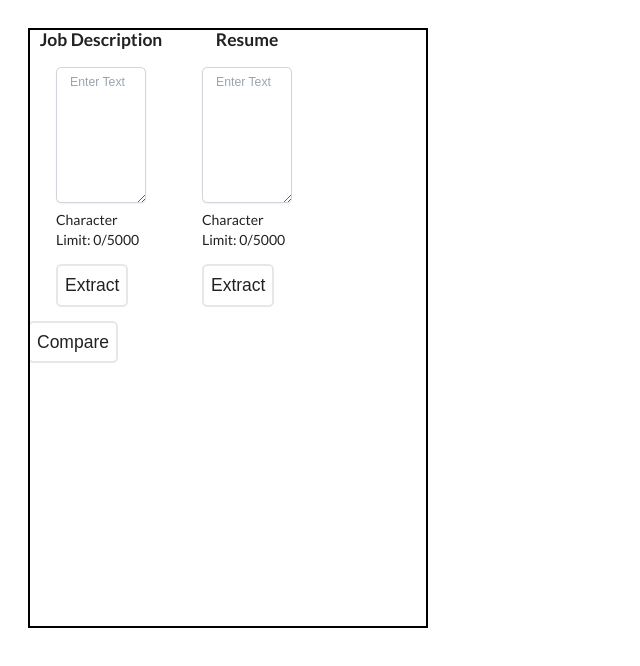
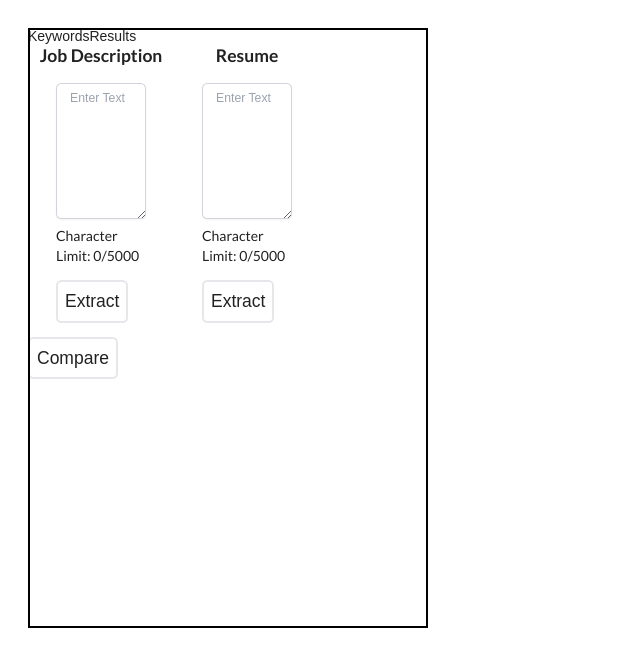
Before and after one commit to Caposto/reverse-ats, a React (Create React App) app in the folder frontend/: page / in a window 1280 px wide. Shown: the top 666 px of the page, without its empty margins (0-640 px from the left). Built offline with nearby package versions, Linux system fonts and the light colour scheme.

Commit message:
primitive navigation bar with state

```diff
--- a/frontend/src/App.jsx
+++ b/frontend/src/App.jsx
@@ -44,12 +44,16 @@
     setShowMatches(true);
   };
 
-  // FIXME: How can I presever the resume keyword list
+  // FIXME: How can I preseve the resume keyword list
   const compareNewDescription = () => {
     setCommonKeywordsState(new Set());
     setRecommendedKeywordsState([]);
     setPercentage(0);
     setShowMatches(false);
+  };
+
+  const switchRoutes = () => {
+    setShowMatches(!showMatches);
   };
 
   // Handles Error: changes every render
@@ -64,6 +68,14 @@
     <div className="relative mt-8 ml-8">
       <div className="popup-frame" />
       <div>
+        <div className="flex">
+          <button type="submit" onClick={switchRoutes}>
+            Keywords
+          </button>
+          <button type="submit" onClick={switchRoutes}>
+            Results
+          </button>
+        </div>
         <KeywordsContext.Provider value={keywordsContextValue}>
           {!showMatches && (
             <div>
```
